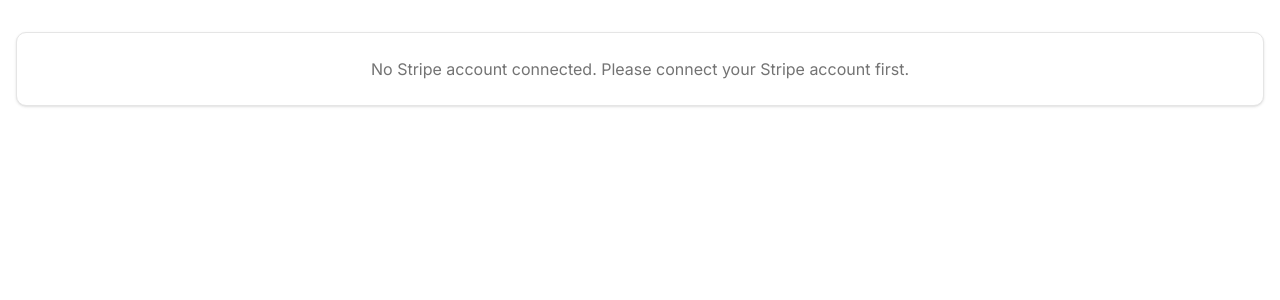
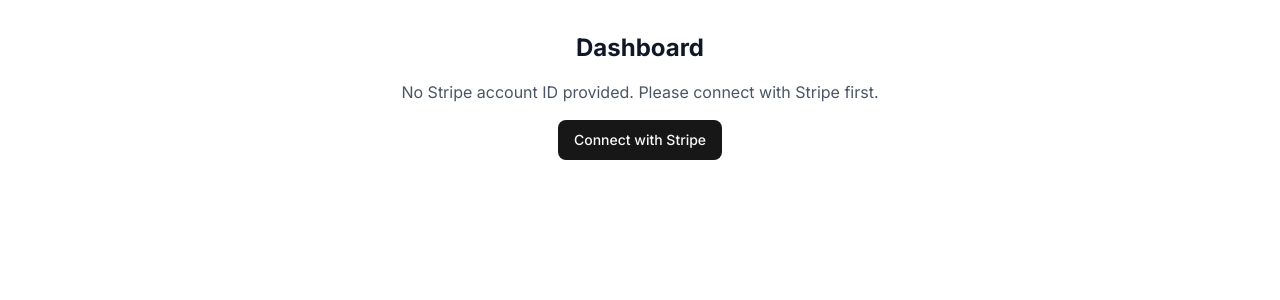
Before and after one commit to matkins216/vyntory, a Next.js app: page /dashboard in a window 1280 px wide. Shown: the top 300 px of the page. Built offline with nearby package versions, Linux system fonts and the light colour scheme.

Commit message:
lfg again2

```diff
--- a/app/api/products/route.ts
+++ b/app/api/products/route.ts
@@ -4,21 +4,43 @@
 
 export async function GET(request: NextRequest) {
   try {
+    console.log('=== PRODUCTS API CALLED ===');
+    console.log('Request URL:', request.url);
+    console.log('Request method:', request.method);
+    console.log('Request headers:', Object.fromEntries(request.headers.entries()));
+
     const { searchParams } = new URL(request.url);
     const accountId = searchParams.get('account');
 
+    console.log('🔍 Extracted account ID from query params:', accountId);
+    console.log('All query params:', Object.fromEntries(searchParams.entries()));
+
     if (!accountId) {
+      console.log('❌ No account ID provided, returning 400 error');
       return NextResponse.json({ error: 'Account ID required' }, { status: 400 });
     }
 
+    console.log('🔐 Starting pay gate authorization check...');
     // Check pay gate authorization
     const authResult = await checkPayGateAuthorization(accountId);
+    console.log('🔐 Pay gate authorization result:', {
+      isAuthorized: authResult.isAuthorized,
+      reason: authResult.reason,
+      customerId: authResult.customer?.id,
+      customerEmail: authResult.customer?.email,
+      subscriptionStatus: authResult.customer?.subscription_status
+    });
+
     if (!authResult.isAuthorized) {
+      console.log('❌ Authorization failed, returning 403 error');
       return NextResponse.json(
         { error: 'Subscription required', reason: authResult.reason },
         { status: 403 }
       );
     }
+
+    console.log('✅ Authorization successful, proceeding to fetch products...');
+    console.log('🔍 Fetching products from Stripe for account:', accountId);
 
     // Fetch products from the connected account
     const products = await stripe.products.list({
@@ -28,9 +50,13 @@
       stripeAccount: accountId,
     });
 
+    console.log(`📦 Found ${products.data.length} products from Stripe`);
+
     // Fetch prices for each product
     const productsWithPrices = await Promise.all(
       products.data.map(async (product) => {
+        console.log(`🔍 Fetching prices for product: ${product.id} (${product.name})`);
+
         const prices = await stripe.prices.list({
           product: product.id,
           active: true,
@@ -39,6 +65,8 @@
         });
 
         const inventory = getInventoryFromMetadata(product.metadata);
+
+        console.log(`💰 Found ${prices.data.length} prices for product ${product.id}`);
 
         return {
           id: product.id,
@@ -59,9 +87,12 @@
       })
     );
 
+    console.log(`✅ Successfully processed ${productsWithPrices.length} products with prices`);
+    console.log('=== END PRODUCTS API ===');
+
     return NextResponse.json({ products: productsWithPrices });
   } catch (error) {
-    console.error('Error fetching products:', error);
+    console.error('❌ Error in products API:', error);
     return NextResponse.json(
       { error: 'Failed to fetch products' },
       { status: 500 }
--- a/app/dashboard/page.tsx
+++ b/app/dashboard/page.tsx
@@ -39,23 +39,49 @@
   const searchParams = useSearchParams();
   const accountId = searchParams.get('account');
 
+  console.log('=== DASHBOARD COMPONENT RENDERED ===');
+  console.log('🔍 Search params:', Object.fromEntries(searchParams.entries()));
+  console.log('🔍 Account ID extracted:', accountId);
+  console.log('🔍 Current URL:', window.location.href);
+
   const [products, setProducts] = useState<Product[]>([]);
   const [loading, setLoading] = useState(true);
   const [selectedProduct, setSelectedProduct] = useState<Product | null>(null);
   const [inventoryModalOpen, setInventoryModalOpen] = useState(false);
 
   const fetchProducts = useCallback(async () => {
+    console.log('🔄 fetchProducts called with accountId:', accountId);
+
+    if (!accountId) {
+      console.log('❌ No accountId, skipping fetch');
+      return;
+    }
+
+    const apiUrl = `/api/products?account=${accountId}`;
+    console.log('🌐 Making API call to:', apiUrl);
+
     try {
-      const response = await fetch(`/api/products?account=${accountId}`);
+      console.log('📡 Sending request to products API...');
+      const response = await fetch(apiUrl);
+      console.log('📡 Response received:', {
+        status: response.status,
+        statusText: response.statusText,
+        ok: response.ok
+      });
+
       const data = await response.json();
+      console.log('📡 Response data:', data);
 
       if (data.error) {
+        console.error('❌ API returned error:', data.error);
         toast.error('Failed to fetch products');
         return;
       }
 
-      setProducts(data.products);
-    } catch {
+      console.log(`✅ Successfully fetched ${data.products?.length || 0} products`);
+      setProducts(data.products || []);
+    } catch (error) {
+      console.error('❌ Error in fetchProducts:', error);
       toast.error('Failed to fetch products');
     } finally {
       setLoading(false);
@@ -63,8 +89,13 @@
   }, [accountId]);
 
   useEffect(() => {
+    console.log('🔧 useEffect triggered, accountId:', accountId);
     if (accountId) {
+      console.log('✅ AccountId exists, calling fetchProducts');
       fetchProducts();
+    } else {
+      console.log('❌ No accountId, setting loading to false');
+      setLoading(false);
     }
   }, [accountId, fetchProducts]);
 
@@ -125,37 +156,62 @@
   const stats = getStats();
 
   if (!accountId) {
+    console.log('❌ No accountId provided, showing no-account message');
     return (
       <div className="container mx-auto px-4 py-8">
-        <Card>
-          <CardContent className="pt-6">
-            <p className="text-center text-muted-foreground">
-              No Stripe account connected. Please connect your Stripe account first.
-            </p>
-          </CardContent>
-        </Card>
+        <div className="text-center">
+          <h1 className="text-2xl font-bold text-gray-900 mb-4">Dashboard</h1>
+          <p className="text-gray-600 mb-4">
+            No Stripe account ID provided. Please connect with Stripe first.
+          </p>
+          <Button onClick={() => window.location.href = '/api/stripe/auth'}>
+            Connect with Stripe
+          </Button>
+        </div>
       </div>
     );
   }
 
   if (loading) {
+    console.log('⏳ Dashboard is loading...');
     return (
       <div className="container mx-auto px-4 py-8">
-        <div className="flex items-center justify-center h-64">
-          <div className="animate-spin rounded-full h-8 w-8 border-b-2 border-primary"></div>
+        <div className="text-center">
+          <div className="animate-spin rounded-full h-12 w-12 border-b-2 border-blue-600 mx-auto mb-4"></div>
+          <p className="text-gray-600">Loading dashboard...</p>
         </div>
       </div>
     );
   }
 
+  if (products.length === 0) {
+    console.log('📭 No products found, showing empty state');
+    return (
+      <div className="container mx-auto px-4 py-8">
+        <div className="text-center">
+          <h1 className="text-2xl font-bold text-gray-900 mb-4">Dashboard</h1>
+          <p className="text-gray-600 mb-4">
+            No products found for account: {accountId}
+          </p>
+          <p className="text-sm text-gray-500">
+            This could mean: no products exist, authorization failed, or account not found.
+          </p>
+        </div>
+      </div>
+    );
+  }
+
+  console.log('🎯 Rendering main dashboard content with products:', products.length);
+
   return (
     <div className="container mx-auto px-4 py-8">
-      {/* Header */}
-      <div className="mb-8">
-        <h1 className="text-3xl font-bold mb-2">Product Dashboard</h1>
-        <p className="text-muted-foreground">
-          Manage your Stripe products and inventory
-        </p>
+      <div className="flex items-center justify-between mb-8">
+        <h1 className="text-3xl font-bold text-gray-900">Dashboard</h1>
+        <div className="flex items-center space-x-4">
+          <div className="text-sm text-gray-600">
+            Account: <span className="font-mono bg-gray-100 px-2 py-1 rounded">{accountId}</span>
+          </div>
+        </div>
       </div>
 
       {/* Stats Cards */}
```
